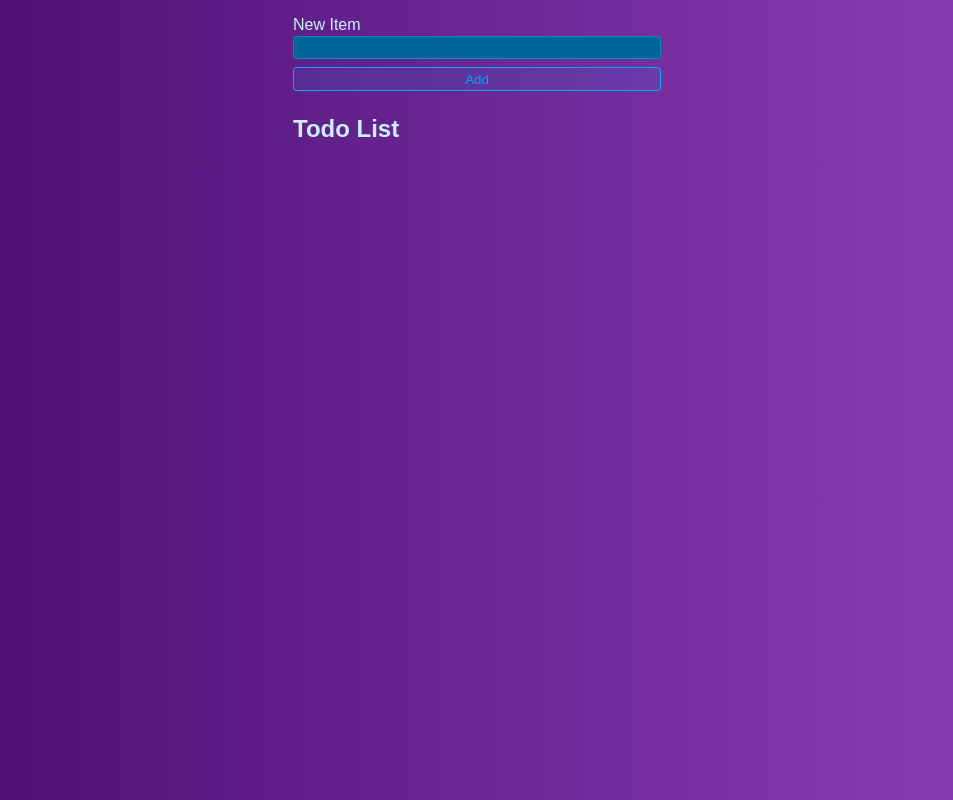
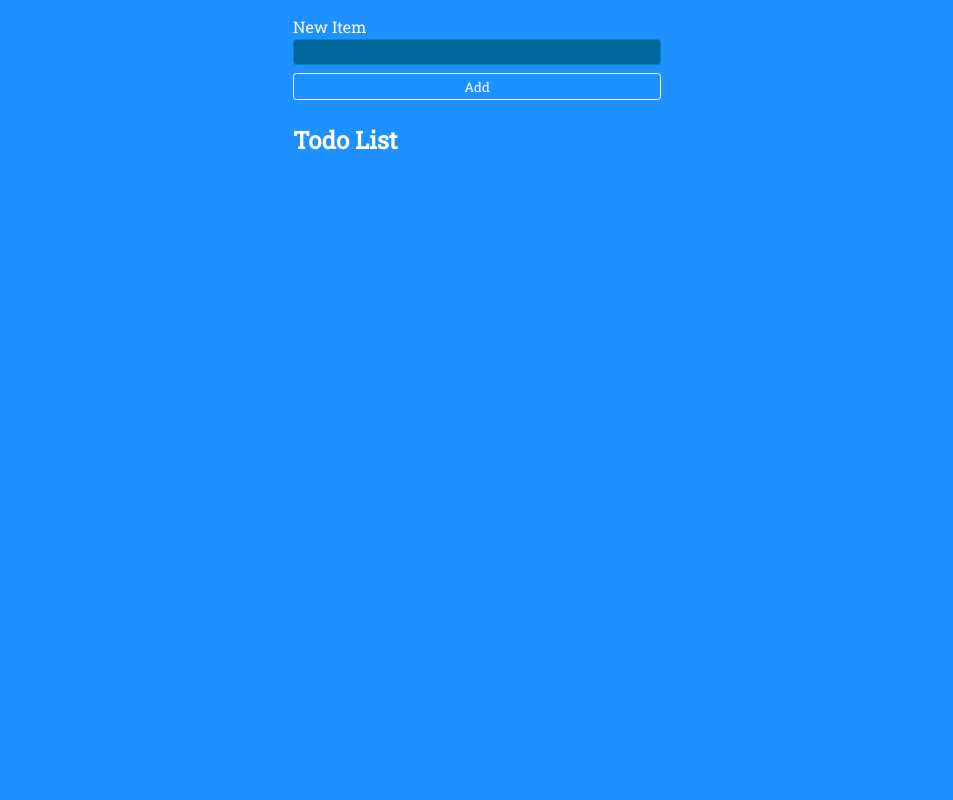
Before and after one commit to vanejan/Planner, a React (Vite) app: page / in a window 1280 px wide. Shown: the whole page, without its empty margins (163-1116 px from the left). Built offline with nearby package versions, Linux system fonts and the light colour scheme.

Commit message:
Changed font and styling

```diff
--- a/index.html
+++ b/index.html
@@ -4,6 +4,9 @@
     <meta charset="UTF-8" />
     <link rel="icon" type="image/svg+xml" href="/vite.svg" />
     <meta name="viewport" content="width=device-width, initial-scale=1.0" />
+    <link rel="preconnect" href="https://fonts.googleapis.com">
+    <link rel="preconnect" href="https://fonts.gstatic.com" crossorigin>
+    <link href="https://fonts.googleapis.com/css2?family=Roboto+Condensed&family=Roboto+Slab&display=swap" rel="stylesheet">
     <title>Vite App</title>
   </head>
   <body>
--- a/styles.css
+++ b/styles.css
@@ -1,12 +1,12 @@
 * {
-  font-family: Arial, Helvetica, sans-serif;
+  font-family: 'Roboto Condensed', sans-serif;
+  font-family: 'Roboto Slab', serif;
   box-sizing: border-box;
 }
 
 body {
-  background: rgb(68,10,108);
-  background: linear-gradient(90deg, rgba(68,10,108,1) 0%, rgba(146,67,187,1) 100%);
-  color: hsl(200, 100%, 90%);
+  background: rgb(30, 144, 255);
+  color: rgb(255,255,255);
   max-width: 400px;
   padding: 1rem;
   margin: 0 auto;
@@ -26,8 +26,8 @@ body {
 
 .btn {
   background: hsl(200, 100%, 50%, 0.1);
-  border: 1px solid hsl(200, 100%, 50%);
-  color: hsl(200, 100%, 50%);
+  border: 1px solid rgb(255,255,255);
+  color: rgb(255,255,255);
   padding: 0.25em 0.5em;
   border-radius: 0.25em;
   cursor: pointer;
@@ -40,7 +40,6 @@ body {
 }
 
 .btn.btn-danger {
-  background: hsl(0, 100%, 40%, 0.1);
   border: 1px solid hsl(0, 100%, 40%);
   color: hsl(0, 100%, 40%);
 }
@@ -51,8 +50,8 @@ body {
 }
 
 .btn.btn-edit {
-  border: 1px solid hsl(120, 100%, 40%);
-  color: hsl(120, 100%, 40%);
+  border: 1px solid rgb(0,250,154);
+  color: rgb(0,250,154);
 }
 
 .btn.btn-edit:hover,
```
